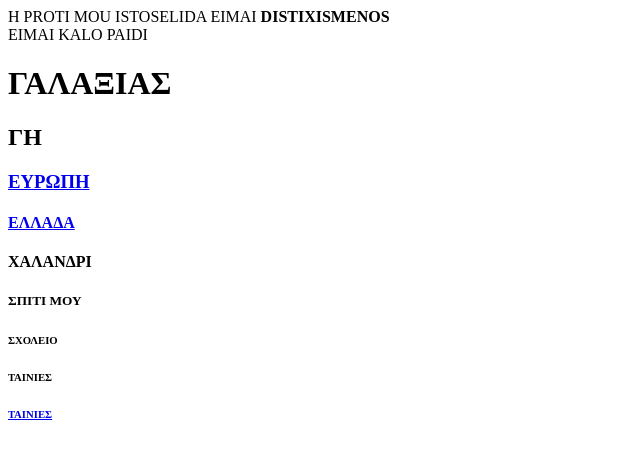
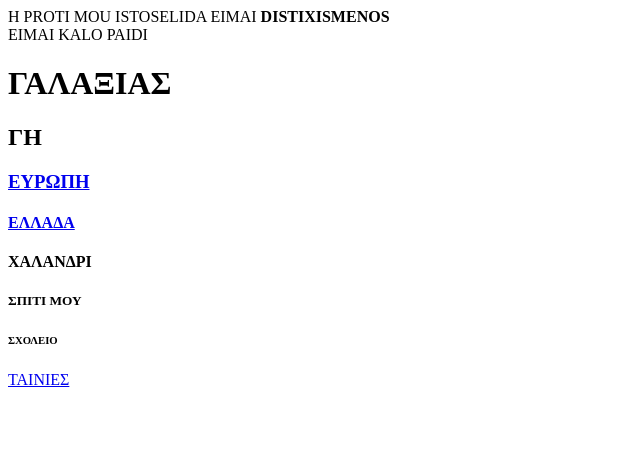
Before and after one commit to panagiotis-agas/panagiotis-agas.github.io, a plain HTML site: page index.html in a window 1280 px wide. Shown: the whole page, without its empty margins (0-640 px from the left). Drawn offline with Linux system fonts and the light colour scheme.

Commit message:
Update index.html

```diff
--- a/index.html
+++ b/index.html
@@ -14,7 +14,6 @@ EIMAI KALO PAIDI
 <h4>ΧΑΛΑΝΔΡΙ</h4>
 <h5>ΣΠΙΤΙ ΜΟΥ</h5>
 <h6>ΣΧΟΛΕΙΟ</h6>
-<h6>ΤΑΙΝΙΕΣ</h6>
-<a href="movies.html"> <h6>ΤΑΙΝΙΕΣ</h6> </a>
+<a href="movies.html"> <h7>ΤΑΙΝΙΕΣ</h7> </a>
 </BODY>
 </HTML>
```
